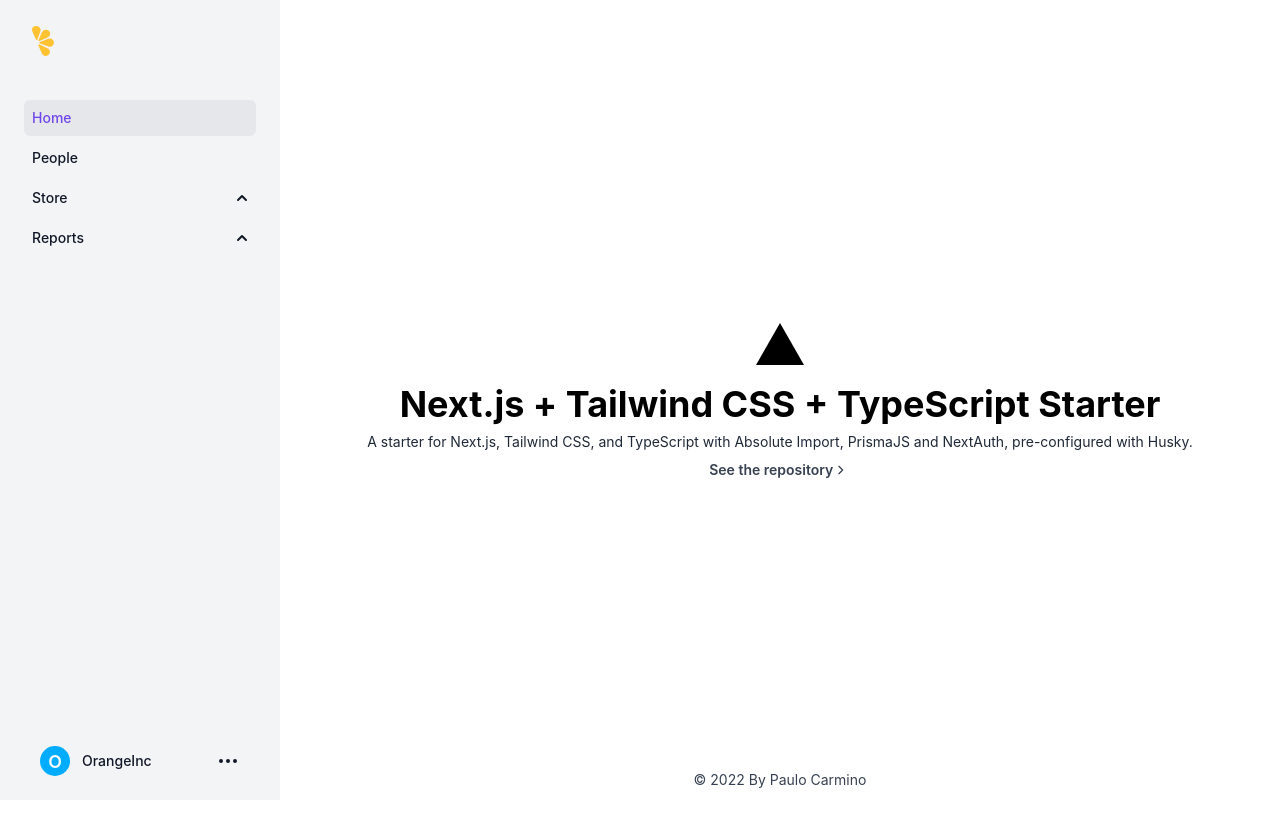
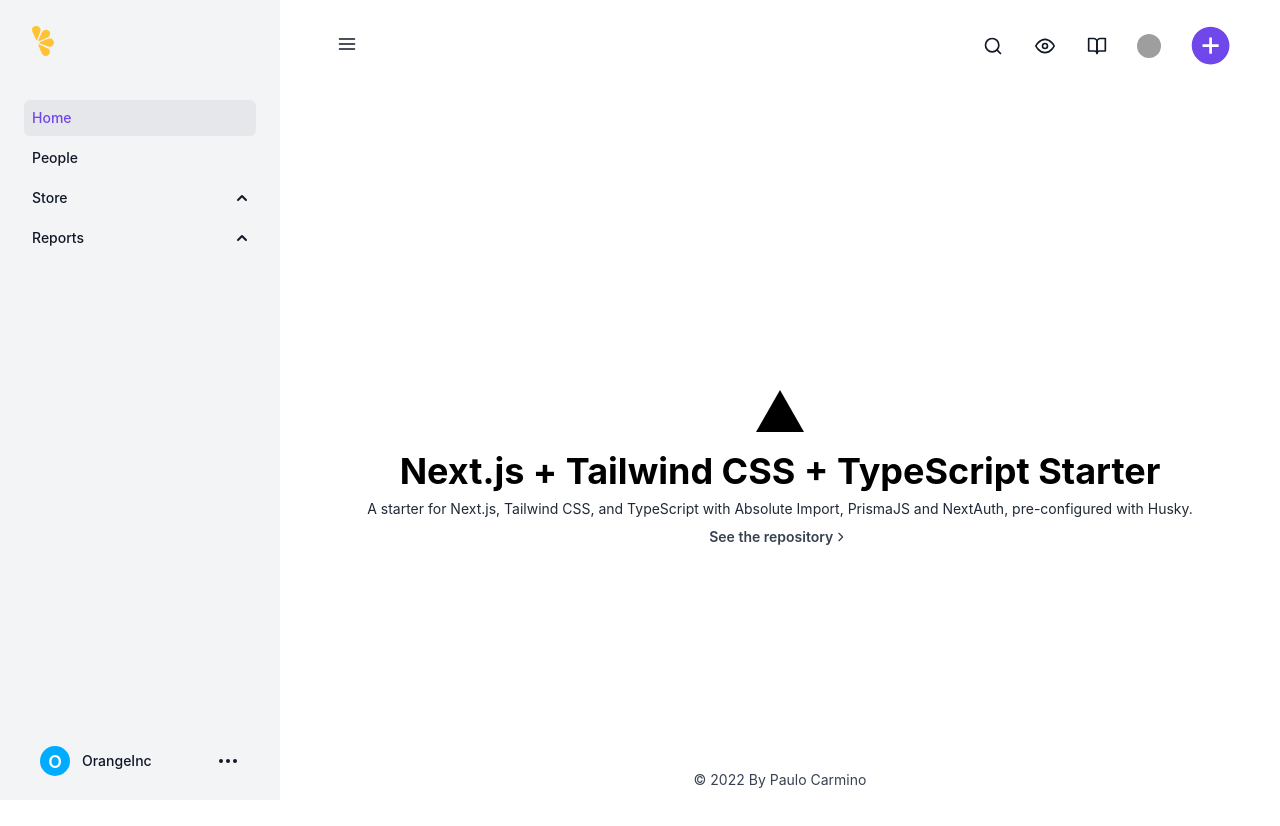
Before and after one commit to paulocarmino/lemon-squeezy-clone, a Next.js app: page / in a window 1280 px wide. Shown: the top 826 px of the page. Before the commit the page ends 800 px from the top, so only its background shows below. Built offline with nearby package versions, Linux system fonts and the light colour scheme; grey boxes are pictures that could not be loaded; a web font is replaced by a local one.

Commit message:
Add header static

```diff
--- /dev/null
+++ b/src/components/Header/index.tsx
@@ -0,0 +1,39 @@
+import { AiFillPlusCircle } from 'react-icons/ai'
+import { FiMenu, FiSearch, FiEye, FiBookOpen } from 'react-icons/fi'
+
+const ButtonIcon = ({ icon }: any) => {
+  return (
+    <div className="flex justify-center items-center mr-3 w-10 h-10 text-gray-900 hover:bg-gray-100 rounded-md cursor-pointer">
+      {icon}
+    </div>
+  )
+}
+
+const Header = () => (
+  <div className='flex w-full text-xl'>
+    <ButtonIcon icon={<FiMenu />} />
+
+    <div className='flex justify-end items-center w-full'>
+      <ButtonIcon icon={<FiSearch />} />
+      <ButtonIcon icon={<FiEye />} />
+      <ButtonIcon icon={<FiBookOpen />} />
+
+      <ButtonIcon icon={<span className="block w-6 h-6">
+        <div className="relative w-full h-full">
+          <div className="absolute inset-0 w-full h-full svg-avatar">
+            <img
+              src="https://www.gravatar.com/avatar/ffe37048261e208fe0066596e2d0023c?d=blank"
+              alt=""
+              className="block absolute inset-0 w-full h-full rounded-full"
+            />
+          </div>
+        </div>
+      </span>} />
+
+      <AiFillPlusCircle className='ml-2 text-[2.7rem] text-primary-500 transition-transform delay-[0.2ms] hover:scale-[1.1] cursor-pointer' />
+    </div>
+
+  </div>
+)
+
+export default Header
--- /dev/null
+++ b/src/components/Header/stories.tsx
@@ -0,0 +1,9 @@
+import { Story, Meta } from '@storybook/react'
+import Header from '.'
+
+export default {
+  title: 'Header',
+  component: Header
+} as Meta
+
+export const Default: Story = () => <Header />
--- /dev/null
+++ b/src/components/Header/test.tsx
@@ -0,0 +1,13 @@
+import { render, screen } from '@testing-library/react'
+
+import Header from '.'
+
+describe('<Header />', () => {
+  it('should render the heading', () => {
+    const { container } = render(<Header />)
+
+    // expect(screen.getByRole('heading', { name: /Header/i })).toBeInTheDocument()
+
+    // expect(container.firstChild).toMatchSnapshot()
+  })
+})
--- a/src/components/LeftMenu/stories.tsx
+++ b/src/components/LeftMenu/stories.tsx
@@ -6,8 +6,27 @@ export default {
   component: LeftMenu
 } as Meta
 
+const navigation = [
+  { name: 'Home', href: '/' },
+  { name: 'People', href: '/people' },
+  {
+    name: 'Store',
+    children: [
+      { name: 'Products', href: '/products' },
+      { name: 'Orders', href: '/orders' },
+    ],
+  },
+  {
+    name: 'Reports',
+    children: [
+      { name: 'All time', href: '/all-time' },
+      { name: 'By month', href: '/by-month' },
+    ],
+  }
+]
+
 export const Default: Story = () => (
   <div className="max-w-[280px]">
-    <LeftMenu />
+    <LeftMenu navigation={navigation} />
   </div>
 )
--- a/src/pages/_app.tsx
+++ b/src/pages/_app.tsx
@@ -2,6 +2,7 @@ import '@/styles/globals.css'
 import { SessionProvider } from 'next-auth/react'
 import type { AppProps } from 'next/app'
 
+import Header from '@/components/Header'
 import LeftMenu from '@/components/LeftMenu'
 
 const navigation = [
@@ -30,7 +31,8 @@ function MyApp({ Component, pageProps: { session, ...pageProps } }: AppProps) {
         <div className="min-w-[280px]">
           <LeftMenu navigation={navigation} />
         </div>
-        <div className="flex-1">
+        <div className="flex-1 py-6 px-12">
+          <Header />
           <Component {...pageProps} />
         </div>
       </div>
```
Also changed, not shown: 1 other file (tests, documents, lock files or other folders).
